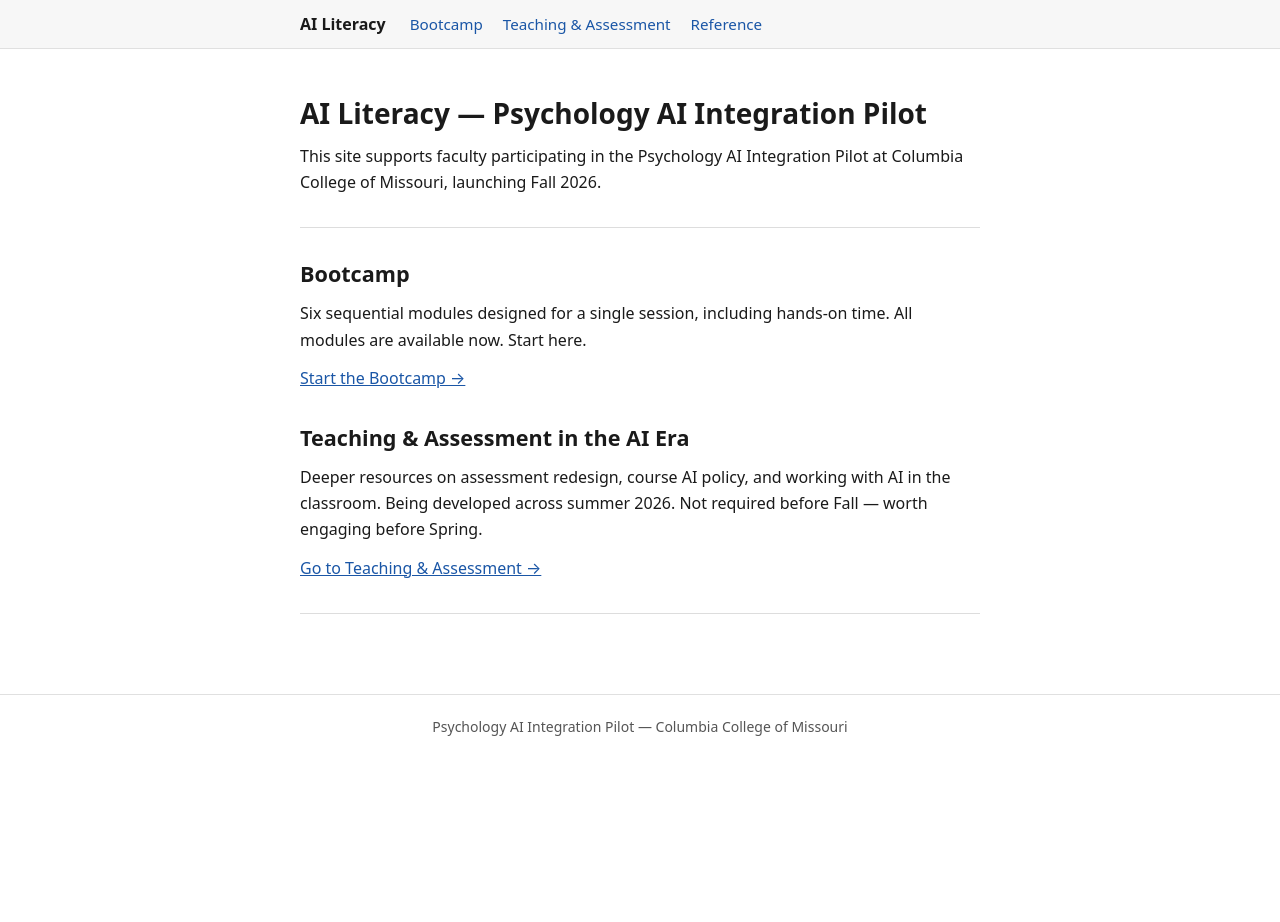
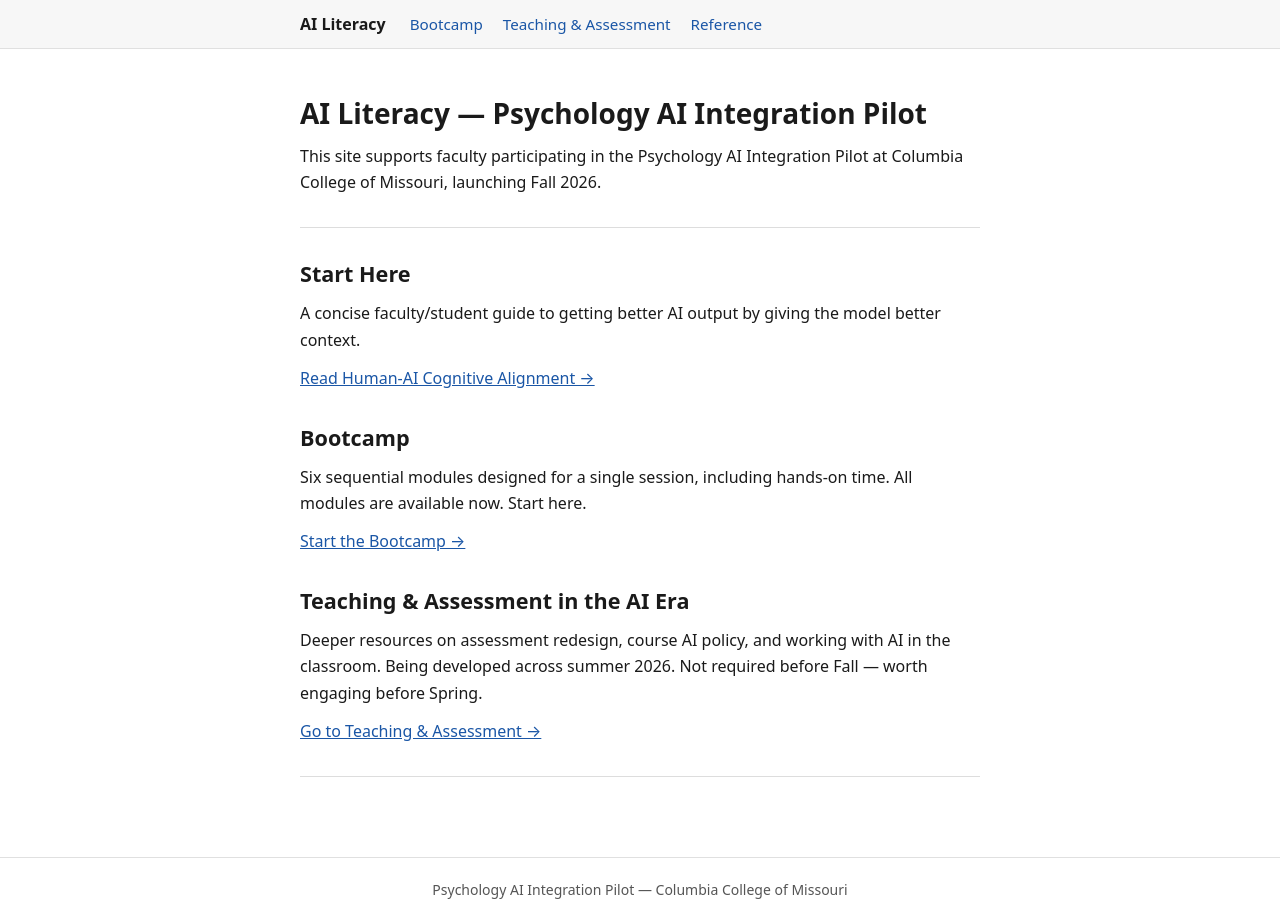
Before and after one commit to jkoxford-a11y/psych_bootcamp, a Jekyll site: the page built from index.md, in a window 1280 px wide. Built offline with Jekyll 4.4.1, drawn with Linux system fonts in a browser that asks for light colours; our own code applies the rules of GitHub Pages for plain Markdown files; before the commit the page ends 900 px from its top, so only the background shows below that.

Commit message:
Add AI use guide link to homepage

```diff
--- a/index.md
+++ b/index.md
@@ -8,6 +8,12 @@ permalink: /
 This site supports faculty participating in the Psychology AI Integration Pilot at Columbia College of Missouri, launching Fall 2026.
 
 ---
+
+## Start Here
+
+A concise faculty/student guide to getting better AI output by giving the model better context.
+
+[Read Human-AI Cognitive Alignment →](teaching/human-ai-alignment/)
 
 ## Bootcamp
 
```
